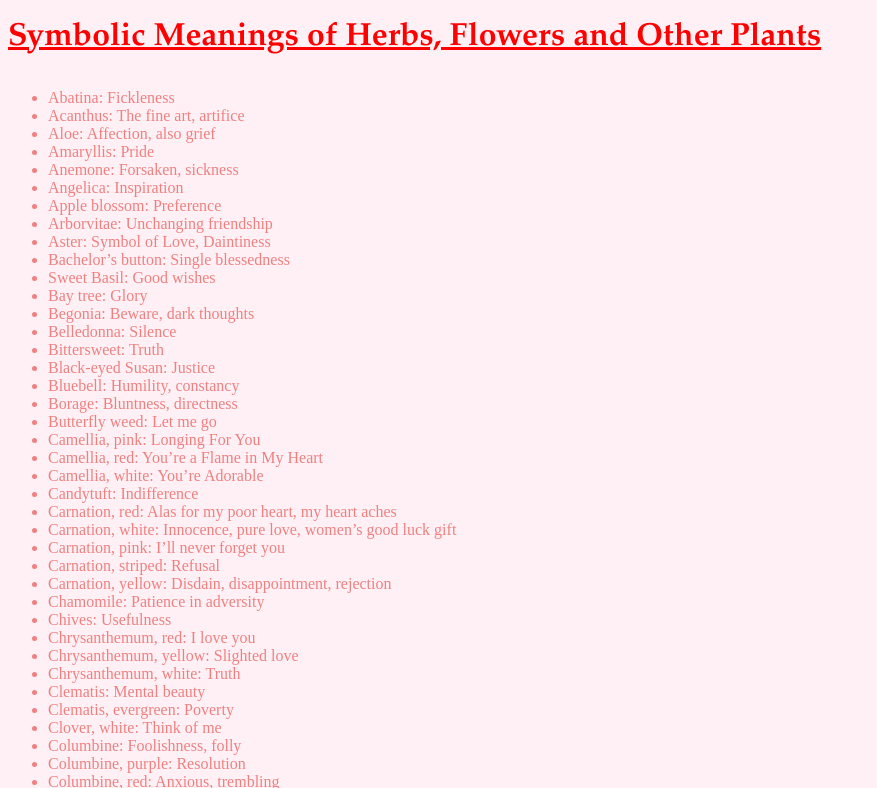
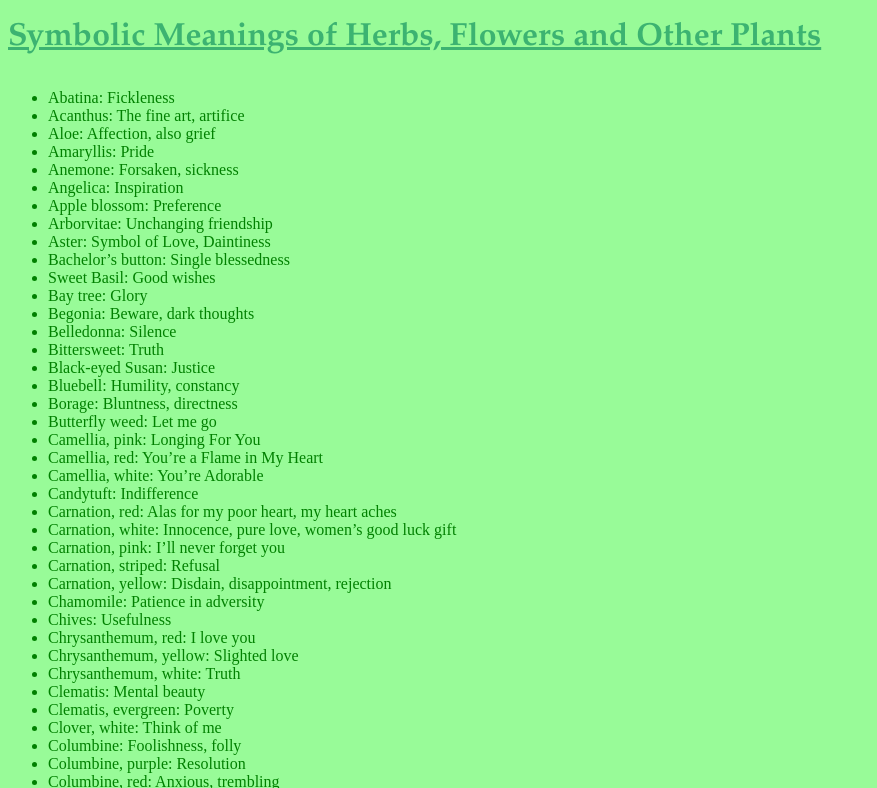
Before and after one commit to PhoebeZheng/web, a plain HTML site: page FlowerLanguage.html in a window 1280 px wide. Shown: the part 59-847 px from the top of the page, without its empty margins (0-877 px from the left). Drawn offline with Linux system fonts and the light colour scheme.

Commit message:
Update FlowerLanguage.html

```diff
--- a/FlowerLanguage.html
+++ b/FlowerLanguage.html
@@ -1,6 +1,6 @@
 <!DOCTYPE>
 <html>
-<link href="main.css" rel="stylesheet">
+<link href="sub.css" rel="stylesheet">
   <h1>
     <title>Flower Language A-Z</title>
     <p>Flower Language A-Z</p>
```
